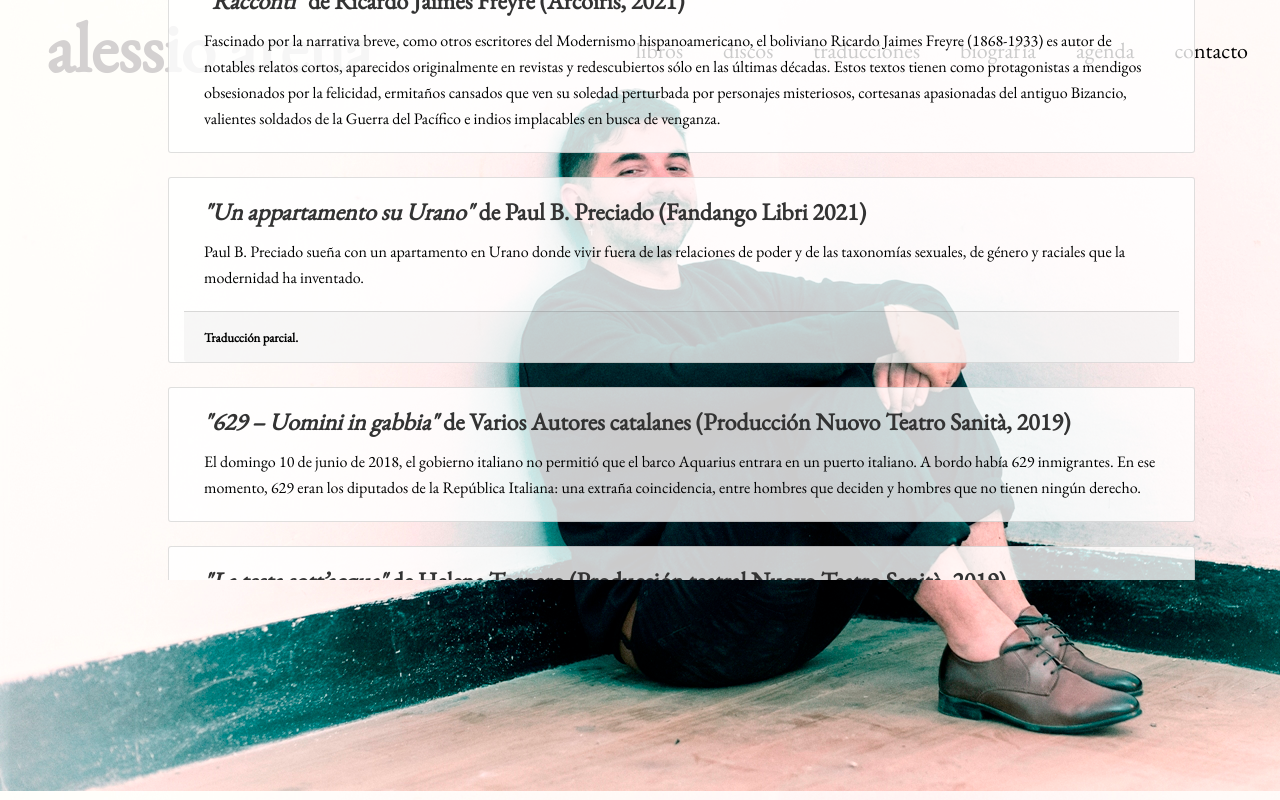
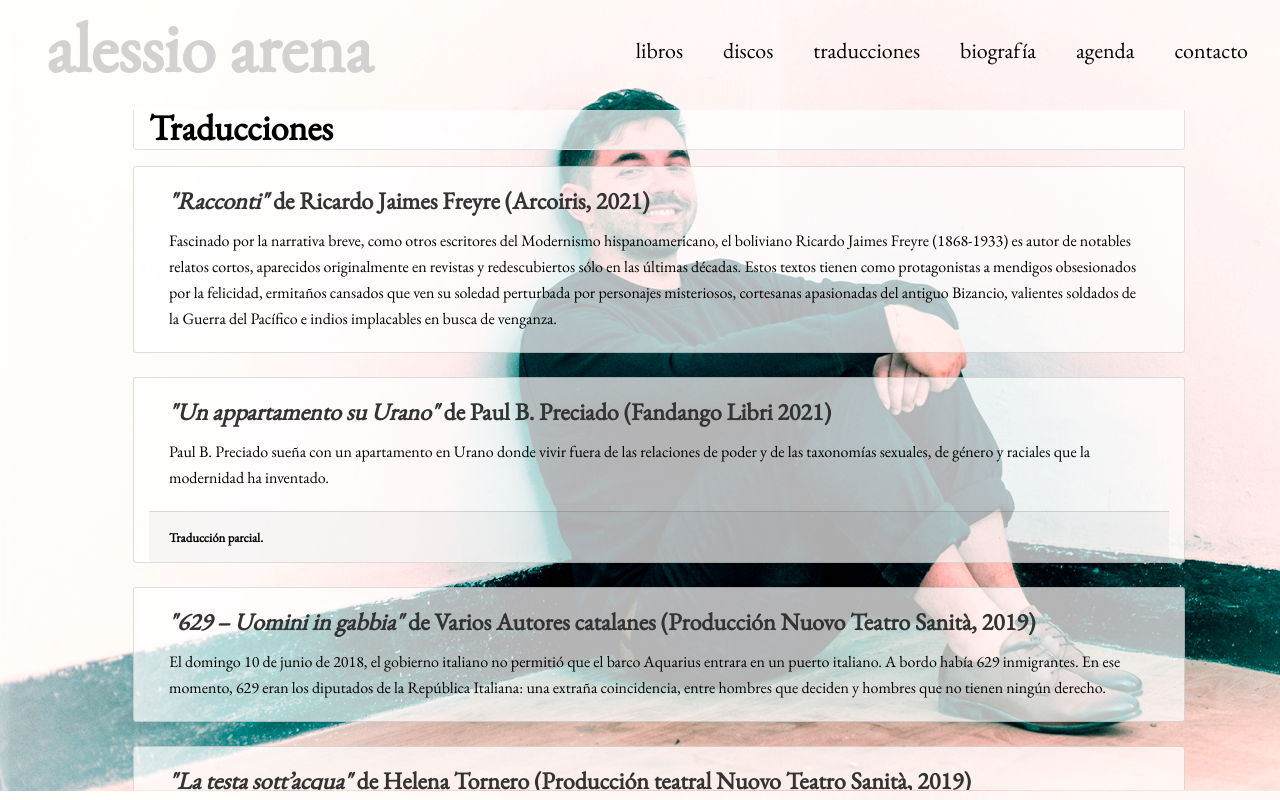
Before and after one commit to MagoAlakai/Alessio_Arena_FRONT, an Angular app: page /traducciones in a window 1280 px wide. Built offline with nearby package versions, Linux system fonts and the light colour scheme.

Commit message:
Arreglos de webComponent y de traducciones

```diff
--- a/src/app/web/biografia/biografia.component.css
+++ b/src/app/web/biografia/biografia.component.css
@@ -1,5 +1,5 @@
 /*Estilos generales*/
-#traducciones{
+#traducciones, #traduccionTitulo{
   /* backdrop-filter: blur(10px); */
   background-color: rgba(255, 255, 255, 0.705);
   /* -webkit-backdrop-filter: blur(10px); */
@@ -13,7 +13,6 @@ h1, h2{
 /*Break points para adaptar background y estilos */
 
 @media (min-width: 270px) and (max-width: 767.98px) {
-
 
   #traduccionTitulo{
     margin-left: 20px;
--- a/src/app/web/traducciones/traducciones.component.css
+++ b/src/app/web/traducciones/traducciones.component.css
@@ -1,36 +1,50 @@
 
 /*Estilos generales*/
-#traducciones{
+#traducciones, #traduccionTitulo {
   /* backdrop-filter: blur(10px); */
-  background-color: rgba(255, 255, 255, 0.795);
+  background-color: rgba(255, 255, 255, 0.705);
   /* -webkit-backdrop-filter: blur(10px); */
   color: black;
-}
-
-h1, h2{
-  color: #686868;
 }
 
 /*Break points para adaptar background y estilos */
 
 @media (min-width: 270px) and (max-width: 767.98px) {
 
-
   #traduccionTitulo{
-    margin-left: 20px;
-    margin-top: -2px;
-  }
-
-  hr{
-    display:none;
-  }
-
-  .card-deck{
-    margin-top: 30px;
+    margin-left: 1px !important;
+    font-size: 26px;
   }
 
   .card{
-    margin-left: 15px;
+    margin-top: 20px;
+  }
+
+  .table-wrapper-scroll-y {
+    display: block;
+  }
+
+  .my-custom-scrollbar {
+    position: relative;
+    height: 85vh;
+    overflow: auto;
+  }
+}
+
+
+@media (min-width: 768px) and (max-width: 991.98px) {
+
+  #traduccionTitulo{
+    margin-left: 35px !important;
+    margin-top: -5px;
+  }
+
+  .card-text{
+    padding-top: 10px;
+  }
+
+  .card{
+    margin-left: 35px;
   }
 
   .table-wrapper-scroll-y {
@@ -45,46 +59,36 @@ h1, h2{
 
   .my-custom-scrollbar {
     position: relative;
-    height: 85vh;
+    height: 95vh;
     overflow: auto;
   }
+
 }
 
 
-@media (min-width: 768px) and (max-width: 991.98px) {
-
+@media (min-width: 992px) and (max-width: 1199.98px) {
 
   #traduccionTitulo{
-    margin-left: 30px;
-    margin-top: -5px;
-  }
-
-  hr{
-    margin-left: 30px;
-    margin-right: 310px;
+    margin-left: 65px !important;
     margin-top: -5px;
   }
 
   .card-deck{
-    padding-top: 20px;
-  }
-
-  .card-text{
-    padding-top: 10px;
+    margin-top: 30px;
   }
 
   .card{
-    margin-left: 27px;
+    margin-left: 200px;
+  }
+
+  .card-img-top{
+    max-width: 200px;
+    max-height: 400px;
+    margin-left: 20px;
   }
 
   .table-wrapper-scroll-y {
     display: block;
-  }
-
-  .card-img-top{
-    max-width: 150px;
-    max-height: 300px;
-    margin-left: 20px;
   }
 
   .my-custom-scrollbar {
@@ -96,21 +100,15 @@ h1, h2{
 }
 
 
-@media (min-width: 992px) and (max-width: 1199.98px) {
+@media (min-width: 1200px) and (max-width: 1440px) {
 
   #traduccionTitulo{
-    margin-left: 60px;
+    margin-left: 100px !important;
     margin-top: -5px;
   }
 
-  hr{
-    margin-left: 60px;
-    margin-right: 250px;
-    margin-top: -5px;
-  }
-
-  .card-deck{
-    margin-top: 30px;
+  .card{
+    margin-left: 100px;
   }
 
   .card-img-top{
@@ -120,7 +118,6 @@ h1, h2{
   }
 
   .my-custom-scrollbar {
-    position: relative;
     height: 85vh;
     overflow: auto;
   }
@@ -131,22 +128,12 @@ h1, h2{
 
 }
 
+@media (min-width: 1441px) and (max-width: 1799.98px) {
 
-@media (min-width: 1200px) and (max-width: 1440px) {
 
   #traduccionTitulo{
-    margin-left: 120px;
+    margin-left: 120px !important;
     margin-top: -5px;
-  }
-
-  hr{
-    margin-left: 120px;
-    margin-right: 93px;
-    margin-top: -5px;
-  }
-
-  .card-deck{
-    margin-top: -210px;
   }
 
   .card{
@@ -170,22 +157,11 @@ h1, h2{
   }
 
 }
-
-@media (min-width: 1441px) and (max-width: 1799.98px) {
+@media (min-width: 1800px) and (max-width: 2000px) {
 
   #traduccionTitulo{
-    margin-left: 150px;
+    margin-left: 150px !important;
     margin-top: -5px;
-  }
-
-  hr{
-    margin-left: 150px;
-    margin-right: 100px;
-    margin-top: -5px;
-  }
-
-  .card-deck{
-    margin-top: -215px;
   }
 
   .card{
@@ -209,41 +185,3 @@ h1, h2{
   }
 
 }
-@media (min-width: 1800px) and (max-width: 2000px) {
-
-  #traduccionTitulo{
-    margin-left: 170px;
-    margin-top: -5px;
-  }
-
-  hr{
-    margin-left: 170px;
-    margin-right: 140px;
-    margin-top: -5px;
-  }
-
-  .card-deck{
-    margin-top: -235px;
-  }
-
-  .card{
-    margin-left: 170px;
-  }
-
-  .card-img-top{
-    max-width: 200px;
-    max-height: 400px;
-    margin-left: 20px;
-  }
-
-  .my-custom-scrollbar {
-    position: relative;
-    height: 85vh;
-    overflow: auto;
-  }
-
-  .table-wrapper-scroll-y {
-    display: block;
-  }
-
-}
--- a/src/app/web/traducciones/traducciones.component.html
+++ b/src/app/web/traducciones/traducciones.component.html
@@ -1,9 +1,8 @@
-<div class="card-deck table-wrapper-scroll-y my-custom-scrollbar animated fadeIn slow pb-4 mx-auto pl-5 pl-sm-5 pl-md-4 pl-lg-5 pl-xl-5">
+<div class="card-deck table-wrapper-scroll-y my-custom-scrollbar animated fadeIn slow pb-4 pl-5 pl-sm-5 pl-md-4 pl-lg-5 pl-xl-5">
 
   <!-- Listado de Traducciones -->
   <div>
-    <h1 id="traduccionTitulo" class="mb-3">Traducciones</h1>
-    <hr>
+    <h1 id="traduccionTitulo" class="mb-3 ml-1 ml-sm-2 ml-md-5 ml-lg-5 ml-xl-5 card col-4 col-sm-5 col-md-8 col-lg-10 col-xl-10 border">Traducciones</h1>
     <div id="traducciones" *ngFor="let traduccion of traducciones" class="card col-4 col-sm-5 col-md-8 col-lg-10 col-xl-10 mb-4">
       <div class="card-body">
         <h3 class="card-title"><i>{{traduccion.titulo}}</i> {{traduccion.autor}}</h3>
```
